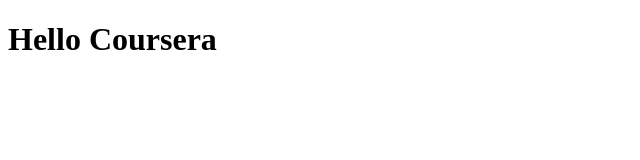
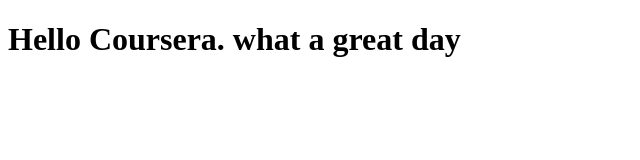
Before and after one commit to Artsikz/coursera-test, a plain HTML site: page site/index.html in a window 1280 px wide. Shown: the whole page, without its empty margins (0-640 px from the left). Drawn offline with Linux system fonts and the light colour scheme.

Commit message:
Small addition

```diff
--- a/site/index.html
+++ b/site/index.html
@@ -6,6 +6,6 @@
 	<title>Hello Coursera</title>
 </head>
 <body>
-<h1>Hello Coursera</h1>
+<h1>Hello Coursera. what a great day </h1>
 </body>
 </html>
```
